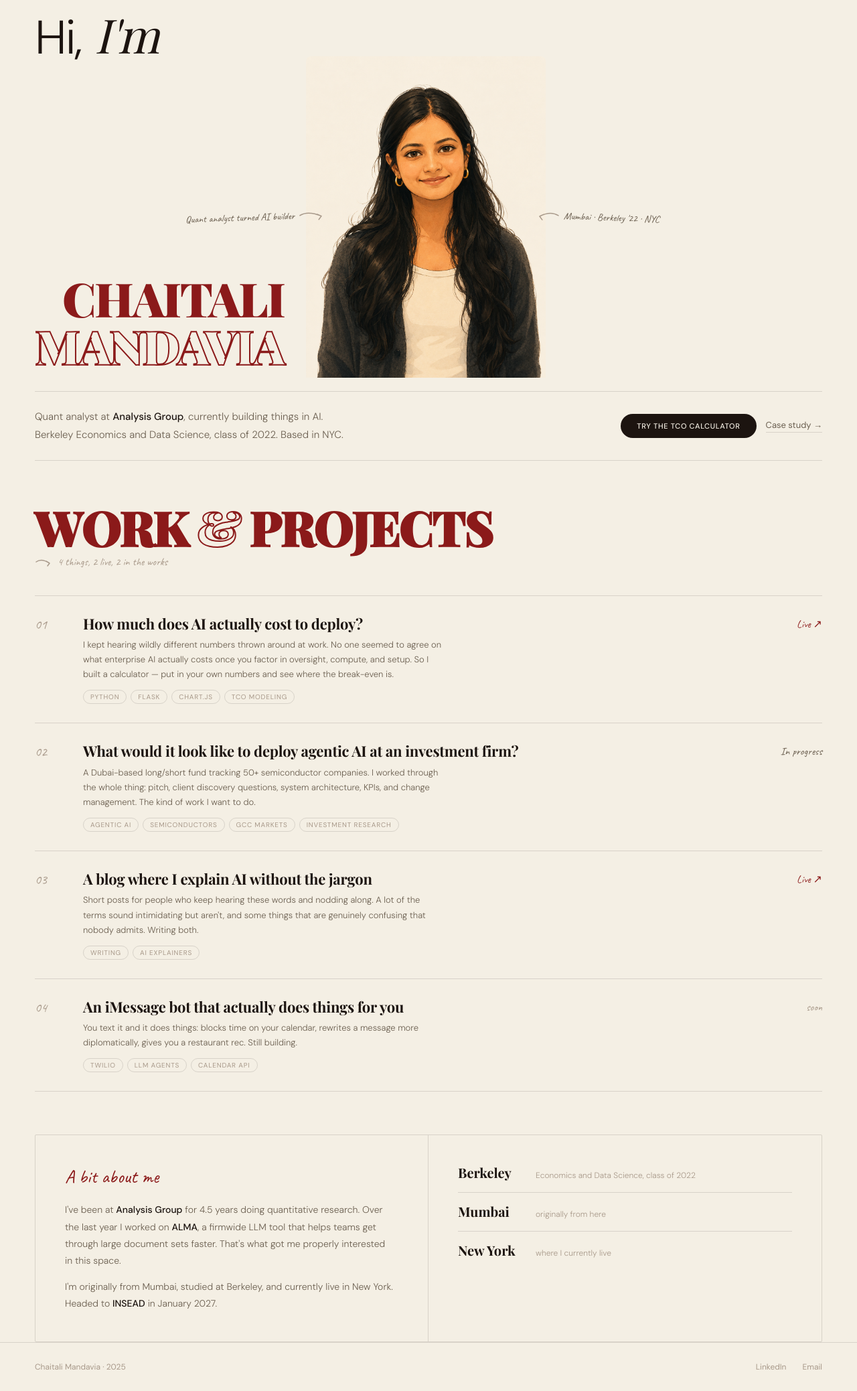
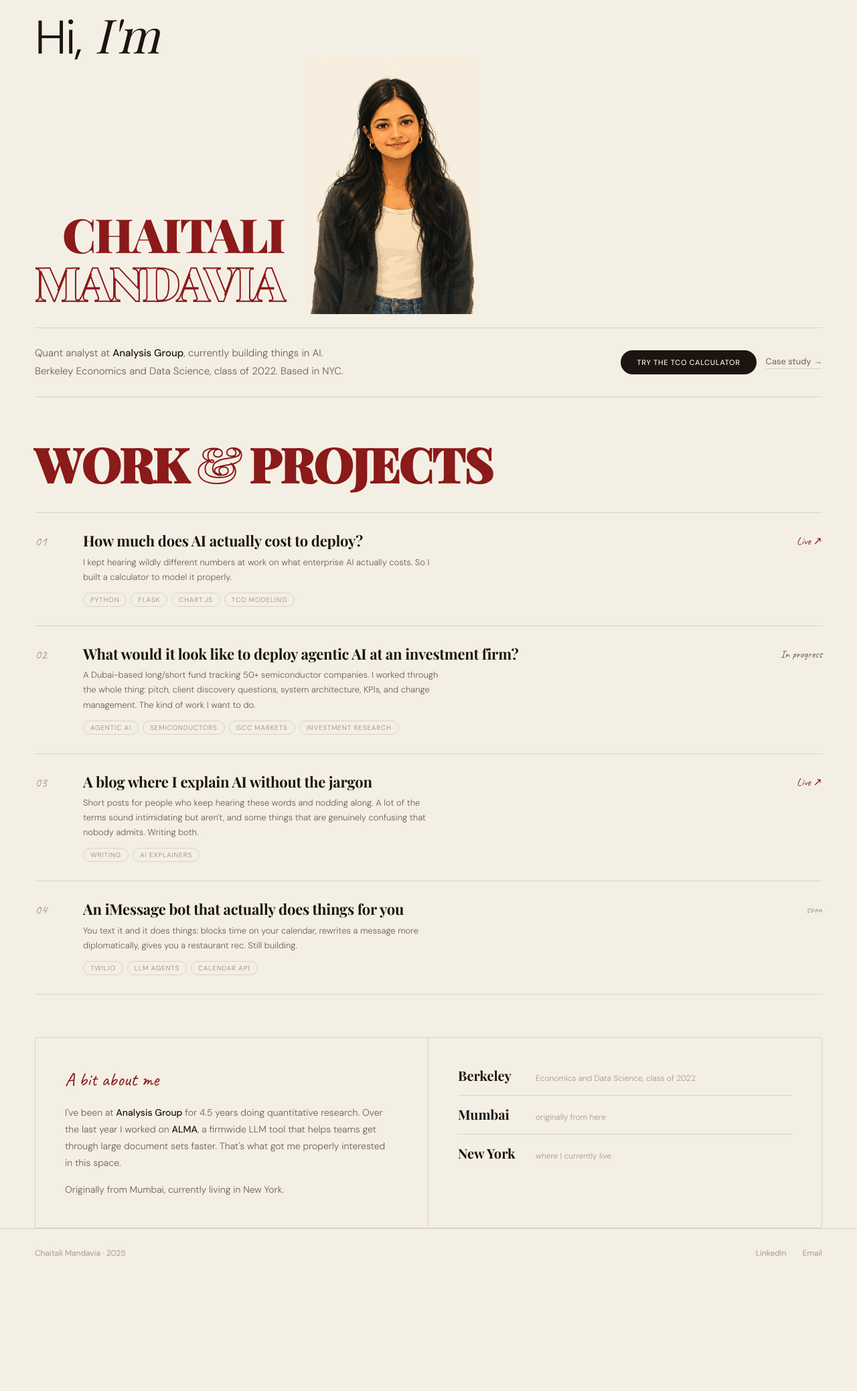
Before and after one commit to chaitalihm/chaitali-mandavia, a Flask app: page / in a window 1280 px wide. Shown: the part 76-2153 px from the top of the page at 67% size. After the commit the page ends 1951 px from the top, so only its background shows below. Run offline with Flask 3, Linux system fonts and the light colour scheme; some web fonts are replaced.

Commit message:
Nav fixes, remove buttons/arrows, shorter desc, correct emails and links

```diff
--- a/templates/home.html
+++ b/templates/home.html
@@ -87,7 +87,7 @@
             align-self: end; padding-bottom: 8px;
         }
         .hero-img-wrap {
-            width: clamp(240px, 28vw, 380px);
+            width: clamp(180px, 20vw, 280px);
             position: relative; z-index: 2;
             flex-shrink: 0;
         }
@@ -275,7 +275,7 @@
         <a href="/simulator">TCO Simulator</a>
         <a href="/deployment-playbook">Deployment Playbook</a>
         <a href="/blog">Blog</a>
-        <a href="mailto:hello@example.com" class="nav-pill">Say hello</a>
+        <a href="mailto:mandaviachaitali@gmail.com" class="nav-pill">Say hello</a>
     </div>
 </nav>
 
@@ -299,20 +299,7 @@
         <div class="hero-img-wrap" style="position:relative;">
             <img src="/static/chaitali.png" alt="Chaitali Mandavia"
                  onerror="this.parentElement.style.display='none'">
-            <!-- left annotation -->
-            <div style="position:absolute; left:-180px; top:50%; transform:translateY(-50%) rotate(-2deg); font-family:var(--f-hand); font-size:15px; color:var(--ink-2); display:flex; align-items:center; gap:6px; white-space:nowrap;">
-                Quant analyst turned AI builder
-                <svg width="44" height="20" viewBox="0 0 44 20" fill="none">
-                    <path d="M2 10 Q14 3 34 12 L28 9 M34 12 L30 17" stroke="#a8998a" stroke-width="1.5" stroke-linecap="round" fill="none"/>
-                </svg>
-            </div>
-            <!-- right annotation -->
-            <div style="position:absolute; right:-170px; top:50%; transform:translateY(-50%) rotate(2deg); font-family:var(--f-hand); font-size:15px; color:var(--ink-2); display:flex; align-items:center; gap:6px; white-space:nowrap;">
-                <svg width="36" height="20" viewBox="0 0 36 20" fill="none">
-                    <path d="M34 10 Q22 3 6 12 L12 9 M6 12 L10 17" stroke="#a8998a" stroke-width="1.5" stroke-linecap="round" fill="none"/>
-                </svg>
-                Mumbai · Berkeley '22 · NYC
-            </div>
+
         </div>
 
         <!-- empty right column for balance -->
@@ -334,12 +321,7 @@
 <div class="section">
     <div class="section-title-block">
         <h2><span>WORK</span> <span class="outline">&amp;</span> PROJECTS</h2>
-        <div class="section-hand-note">
-            <svg width="28" height="16" viewBox="0 0 28 16" fill="none">
-                <path d="M2 8 Q10 2 22 10 L17 7 M22 10 L19 14" stroke="#a8998a" stroke-width="1.5" stroke-linecap="round" fill="none"/>
-            </svg>
-            4 things, 2 live, 2 in the works
-        </div>
+
     </div>
 
     <div class="project-list">
@@ -348,7 +330,7 @@
             <div class="proj-num">01</div>
             <div>
                 <div class="proj-name">How much does AI actually cost to deploy?</div>
-                <div class="proj-desc">I kept hearing wildly different numbers thrown around at work. No one seemed to agree on what enterprise AI actually costs once you factor in oversight, compute, and setup. So I built a calculator — put in your own numbers and see where the break-even is.</div>
+                <div class="proj-desc">I kept hearing wildly different numbers at work on what enterprise AI actually costs. So I built a calculator to model it properly.</div>
                 <div class="proj-tags">
                     <span class="proj-tag">Python</span>
                     <span class="proj-tag">Flask</span>
@@ -410,7 +392,7 @@
         <div class="about-left">
             <span class="about-label">A bit about me</span>
             <p class="about-text">I've been at <strong>Analysis Group</strong> for 4.5 years doing quantitative research. Over the last year I worked on <strong>ALMA</strong>, a firmwide LLM tool that helps teams get through large document sets faster. That's what got me properly interested in this space.</p>
-            <p class="about-text">I'm originally from Mumbai, studied at Berkeley, and currently live in New York. Headed to <strong>INSEAD</strong> in January 2027.</p>
+            <p class="about-text">Originally from Mumbai, currently living in New York.</p>
         </div>
         <div class="about-right">
             <div class="fact-row">
@@ -434,8 +416,8 @@
 <footer>
     <p>Chaitali Mandavia &middot; 2025</p>
     <div class="footer-links">
-        <a href="https://linkedin.com" target="_blank">LinkedIn</a>
-        <a href="mailto:hello@example.com">Email</a>
+        <a href="https://www.linkedin.com/in/chaitali-mandavia" target="_blank">LinkedIn</a>
+        <a href="mailto:mandaviachaitali@gmail.com">Email</a>
     </div>
 </footer>
 
--- a/templates/index.html
+++ b/templates/index.html
@@ -72,7 +72,8 @@
         <a href="/">Home</a>
         <a href="/simulator" class="active">TCO Calculator</a>
         <a href="/deployment-playbook">Deployment Playbook</a>
-        <a href="mailto:hello@example.com" class="nav-pill">Say hello</a>
+        <a href="/blog">Blog</a>
+        <a href="mailto:mandaviachaitali@gmail.com" class="nav-pill">Say hello</a>
     </div>
 </nav>
 
```
